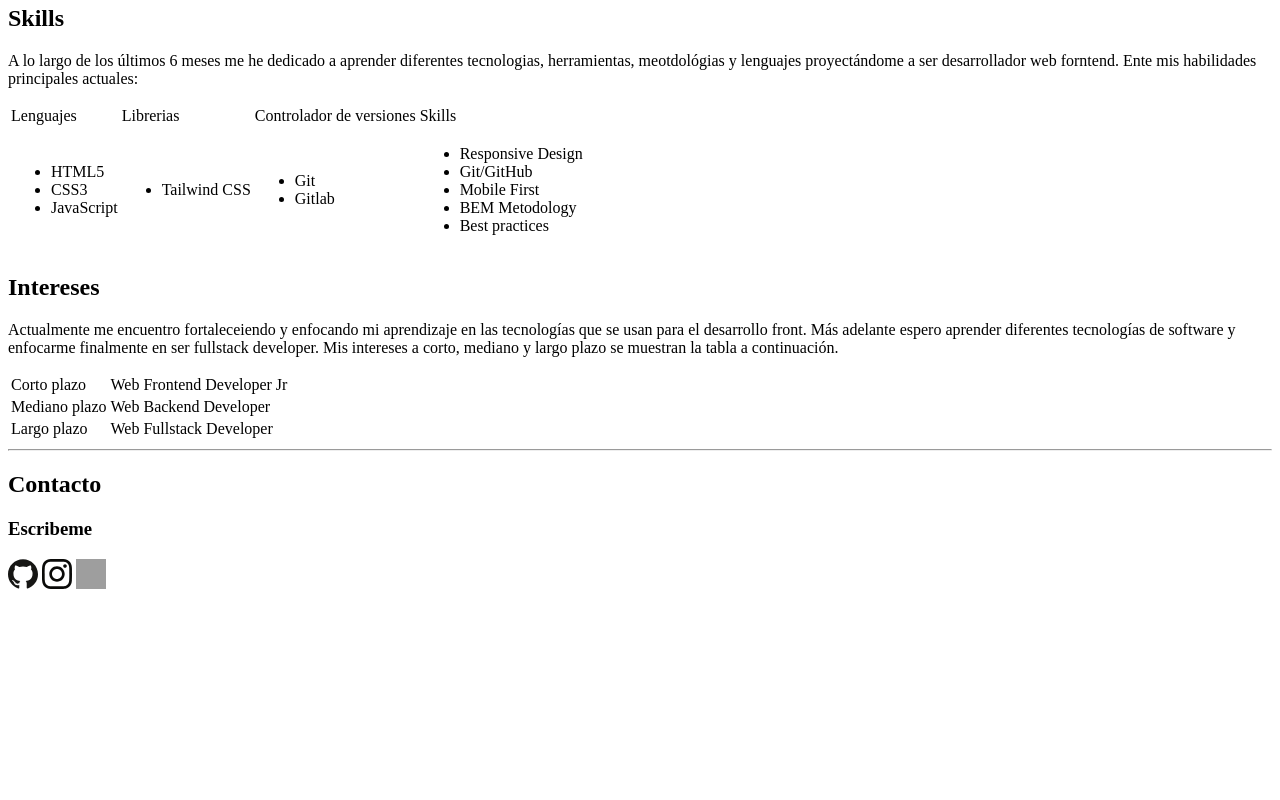
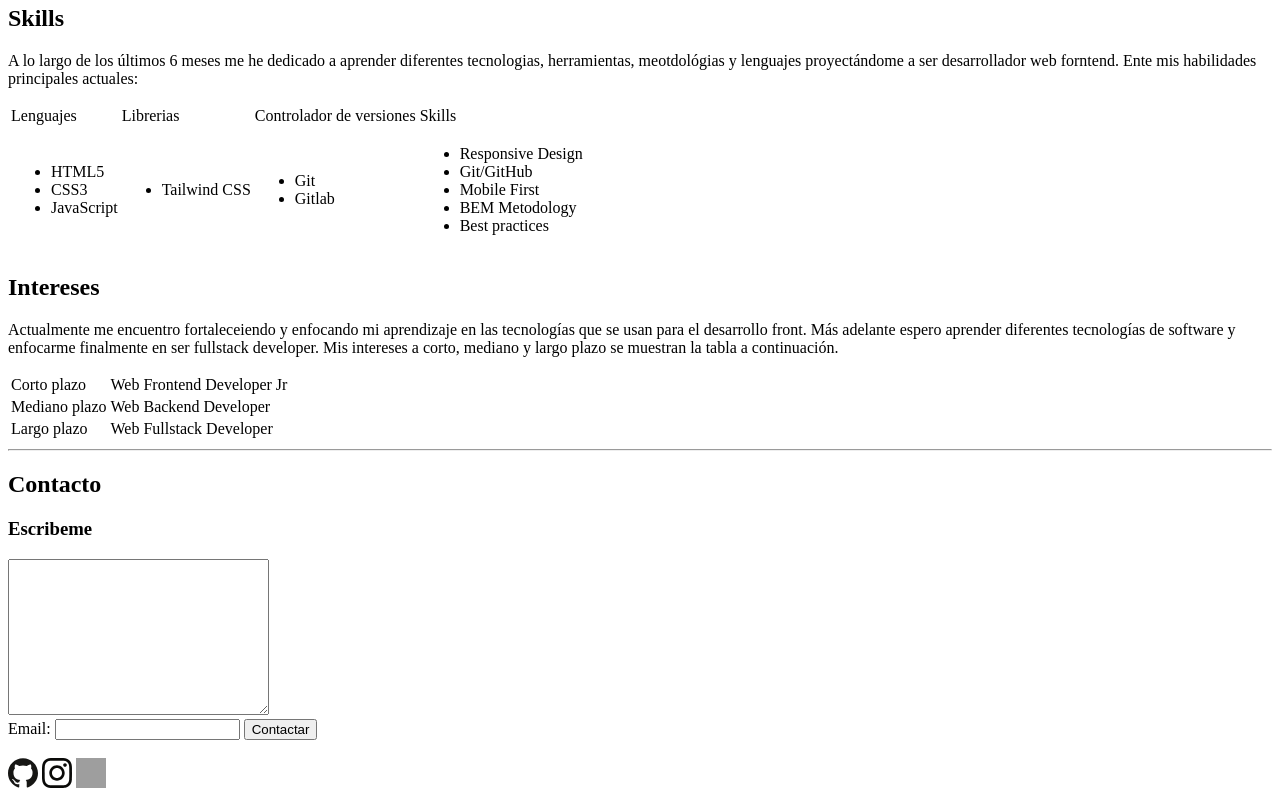
Before and after one commit to juand98/my-cv, a plain HTML site: page index.html in a window 1280 px wide. Shown: the part 518-1318 px from the top of the page. Before the commit the page ends 1119 px from the top, so only its background shows below. Drawn offline with Linux system fonts and the light colour scheme; grey boxes are pictures that could not be loaded.

Commit message:
branch project-1-html version 1.0

```diff
--- a/index.html
+++ b/index.html
@@ -133,7 +133,24 @@
       <h2>Contacto</h2>
       <div class="input-container">
         <h3>Escribeme</h3>
+        <textarea
+          name="text"
+          id="user-text"
+          cols="30"
+          rows="10"
+          minlength="20"
+          maxlength="200"
+          required
+        ></textarea>
+        <form action="">
+          <label for="email">
+            <span>Email: </span>
+            <input type="email" name="correo" autocomplete="email" required />
+          </label>
+          <button type="submit">Contactar</button>
+        </form>
       </div>
+      <br />
       <a href="https://github.com/juand98"
         ><img
           width="30px"
```
